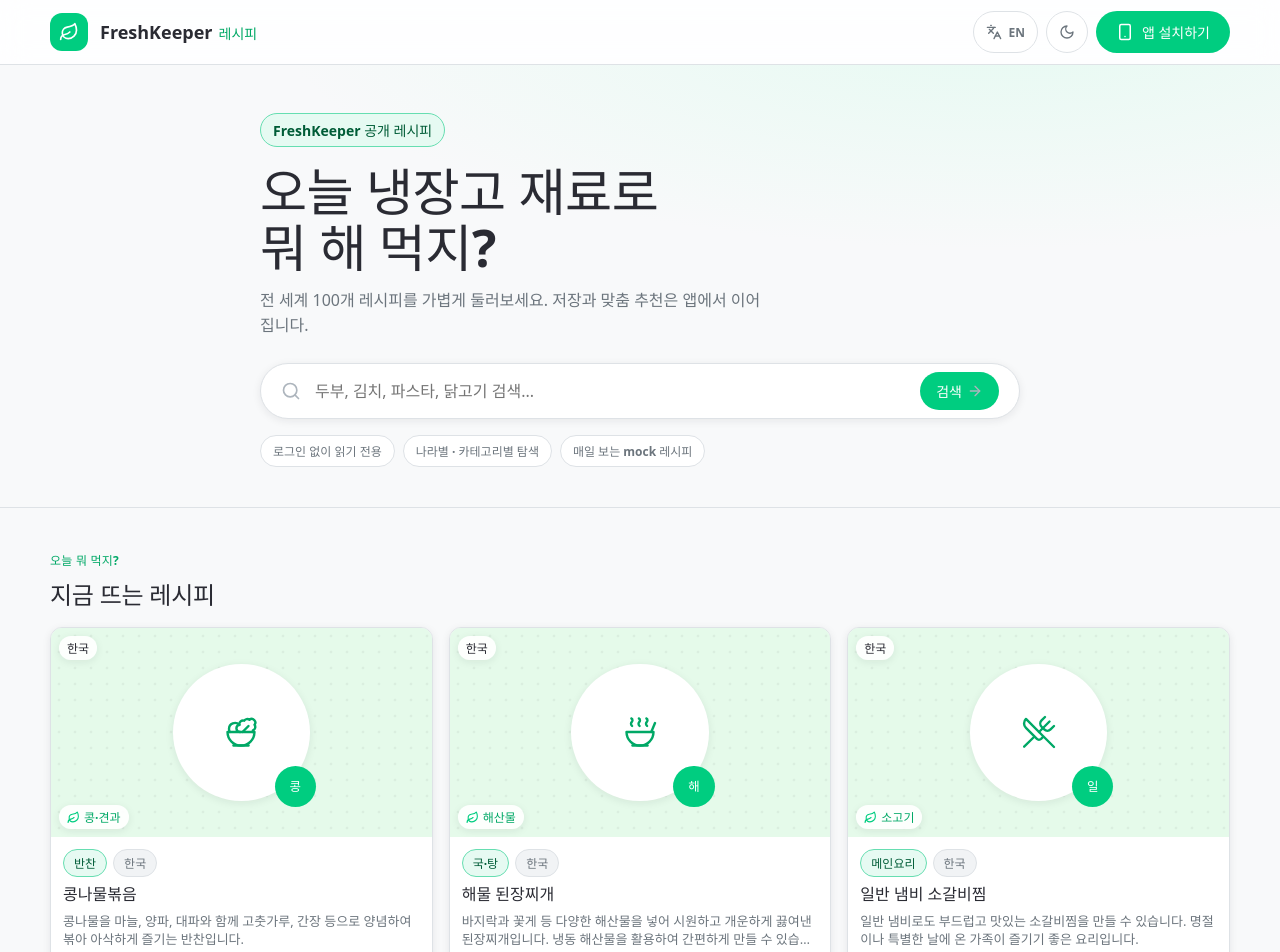
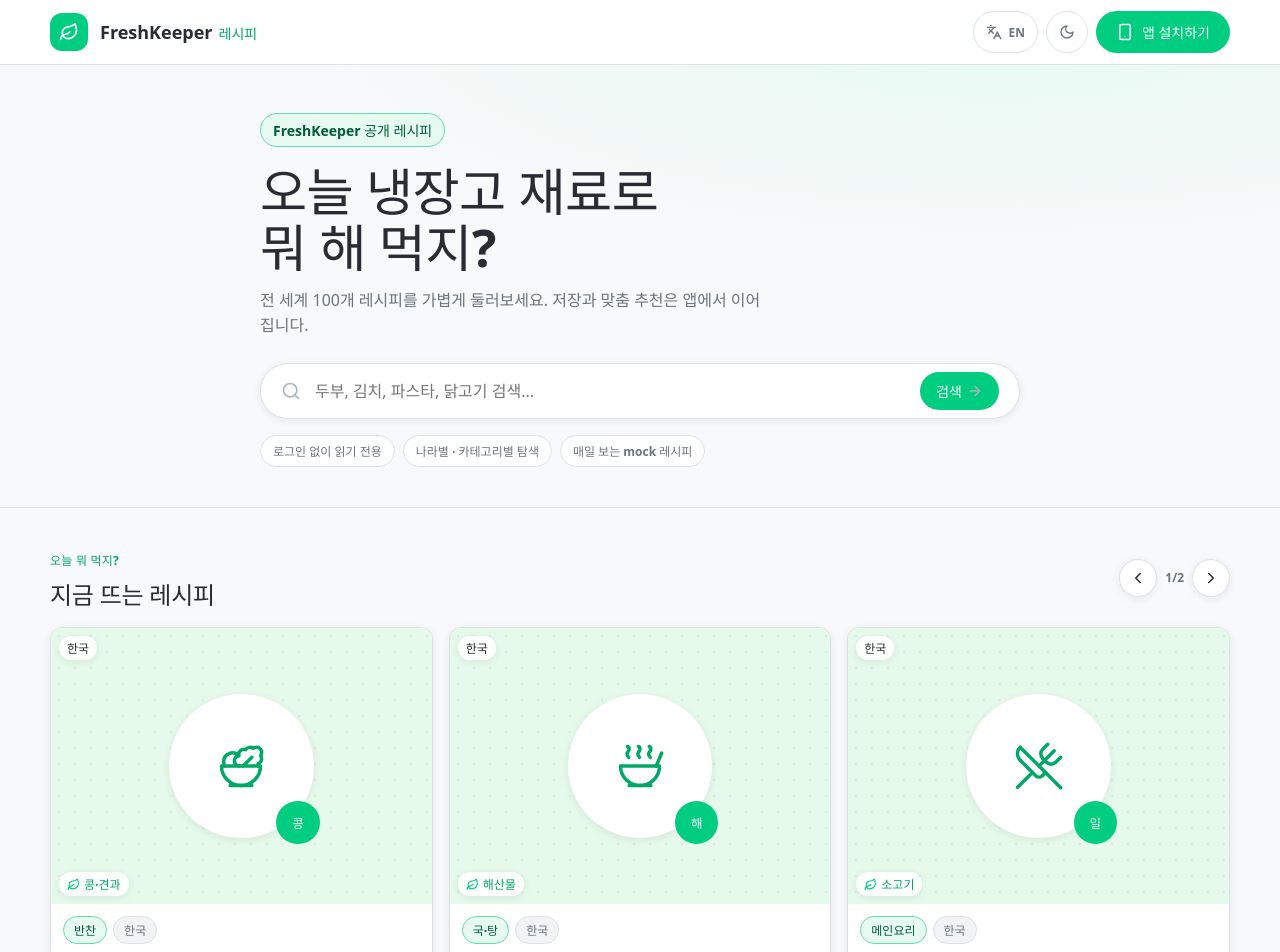
Before and after one commit to clipo-corp/web_fridgeProject_recipe, a React (Vite) app: page / in a window 1280 px wide. Shown: the top 952 px of the page. Built offline with nearby package versions, Linux system fonts and the light colour scheme.

Commit message:
Add featured recipe carousel

```diff
--- /dev/null
+++ b/src/components/FeaturedRecipeCarousel.tsx
@@ -0,0 +1,54 @@
+import { ChevronLeft, ChevronRight } from "lucide-react";
+import { useMemo, useState } from "react";
+import { RecipeCard } from "./RecipeCard";
+import type { PublicRecipeRecord } from "../lib/recipeCatalogTypes";
+
+type FeaturedRecipeCarouselProps = {
+  readonly recipes: readonly PublicRecipeRecord[];
+};
+
+const pageSize = 3;
+
+export function FeaturedRecipeCarousel({
+  recipes,
+}: FeaturedRecipeCarouselProps): JSX.Element {
+  const [page, setPage] = useState(0);
+  const pageCount = Math.max(1, Math.ceil(recipes.length / pageSize));
+  const normalizedPage = Math.min(page, pageCount - 1);
+  const visibleRecipes = useMemo(
+    () => recipes.slice(normalizedPage * pageSize, normalizedPage * pageSize + pageSize),
+    [recipes, normalizedPage],
+  );
+  const canPage = recipes.length > pageSize;
+
+  const goPrevious = (): void => {
+    setPage((current) => (current === 0 ? pageCount - 1 : current - 1));
+  };
+  const goNext = (): void => {
+    setPage((current) => (current + 1 >= pageCount ? 0 : current + 1));
+  };
+
+  return (
+    <div className="featured-carousel">
+      {canPage ? (
+        <div className="featured-carousel__controls" aria-label="지금 뜨는 레시피 넘기기">
+          <button type="button" className="featured-carousel__arrow" aria-label="이전 레시피" onClick={goPrevious}>
+            <ChevronLeft size={18} aria-hidden="true" />
+          </button>
+          <span className="featured-carousel__page">
+            {normalizedPage + 1}/{pageCount}
+          </span>
+          <button type="button" className="featured-carousel__arrow" aria-label="다음 레시피" onClick={goNext}>
+            <ChevronRight size={18} aria-hidden="true" />
+          </button>
+        </div>
+      ) : null}
+
+      <div className="grid grid--spotlight">
+        {visibleRecipes.map((recipe) => (
+          <RecipeCard key={recipe.recipeId} recipe={recipe} variant="spotlight" />
+        ))}
+      </div>
+    </div>
+  );
+}
--- a/src/components/RecipeCard.tsx
+++ b/src/components/RecipeCard.tsx
@@ -6,7 +6,7 @@ import type { PublicRecipeRecord } from "../lib/recipeCatalogTypes";
 
 type RecipeCardProps = {
   readonly recipe: PublicRecipeRecord;
-  readonly variant?: "grid" | "rail";
+  readonly variant?: "grid" | "rail" | "spotlight";
 };
 
 export function RecipeCard({ recipe, variant = "grid" }: RecipeCardProps): JSX.Element {
@@ -19,7 +19,7 @@ export function RecipeCard({ recipe, variant = "grid" }: RecipeCardProps): JSX.E
   return (
     <article className={`recipe-card recipe-card--${variant}`}>
       <a className="recipe-card__link" href={detailPathForRecipe(recipe.recipeId)}>
-        <RecipeVisual recipe={recipe} size={variant === "rail" ? "card" : "card"} />
+        <RecipeVisual recipe={recipe} size={variant === "spotlight" ? "spotlight" : "card"} />
         <div className="recipe-card__body">
           <div className="recipe-card__badges">
             <span className="badge badge--brand">{labelFor(recipe.category)}</span>
--- a/src/components/RecipeCatalogPage.tsx
+++ b/src/components/RecipeCatalogPage.tsx
@@ -2,6 +2,7 @@ import { useEffect, useMemo, useRef, useState } from "react";
 import type { ReactNode } from "react";
 import { Sparkles, X } from "lucide-react";
 import { InstallBand, MobileInstallCta } from "./AppInstallCta";
+import { FeaturedRecipeCarousel } from "./FeaturedRecipeCarousel";
 import { FilterBar, type FilterOptions } from "./FilterBar";
 import { RecipeCard } from "./RecipeCard";
 import {
@@ -150,11 +151,7 @@ export function RecipeCatalogPage(): JSX.Element {
         {showBrowsing ? (
           <div className="page">
             <Section eyebrow={t("section.featured.eyebrow")} title={t("section.trending.title")}>
-              <div className="grid grid--spotlight">
-                {featured.map((recipe) => (
-                  <RecipeCard key={recipe.recipeId} recipe={recipe} />
-                ))}
-              </div>
+              <FeaturedRecipeCarousel recipes={featured} />
             </Section>
           </div>
         ) : (
--- a/src/styles/catalog.css
+++ b/src/styles/catalog.css
@@ -697,6 +697,48 @@ main {
 
 .grid--spotlight {
   grid-template-columns: repeat(3, minmax(0, 1fr));
+}
+
+.featured-carousel {
+  position: relative;
+}
+
+.featured-carousel__controls {
+  position: absolute;
+  right: 0;
+  top: calc(-1 * (var(--space-lg) + var(--h-button)));
+  display: inline-flex;
+  align-items: center;
+  gap: var(--space-sm);
+}
+
+.featured-carousel__arrow {
+  display: inline-grid;
+  place-items: center;
+  width: 38px;
+  height: 38px;
+  border: 1px solid var(--border);
+  border-radius: var(--radius-pill);
+  background: var(--bg-card);
+  color: var(--text);
+  box-shadow: var(--shadow-card);
+  cursor: pointer;
+  transition:
+    border-color 140ms ease,
+    background 140ms ease,
+    transform 140ms ease;
+}
+
+.featured-carousel__arrow:hover {
+  border-color: var(--primary);
+  background: var(--bg-card-alt);
+  transform: translateY(-1px);
+}
+
+.featured-carousel__page {
+  color: var(--text-secondary);
+  font-size: var(--type-caption-size);
+  font-weight: 800;
 }
 
 .grid--feed {
@@ -748,6 +790,30 @@ main {
   border-color: var(--border-hover);
 }
 
+.recipe-card--spotlight .recipe-card__link {
+  height: clamp(360px, 31vw, 460px);
+}
+
+.recipe-card--spotlight .recipe-visual {
+  flex: 0 0 70%;
+  aspect-ratio: auto;
+}
+
+.recipe-card--spotlight .recipe-card__body {
+  flex: 0 0 30%;
+  min-height: 0;
+  gap: 5px;
+}
+
+.recipe-card--spotlight .recipe-card__ingredients {
+  display: none;
+}
+
+.recipe-card--spotlight p {
+  min-height: 0;
+  -webkit-line-clamp: 1;
+}
+
 .recipe-card__body {
   display: flex;
   flex-direction: column;
@@ -1530,12 +1596,22 @@ main {
 @media (max-width: 560px) {
   .grid--feed,
   .grid--spotlight {
-    grid-template-columns: repeat(2, minmax(0, 1fr));
+    grid-template-columns: 1fr;
     gap: var(--space-md);
+  }
+
+  .featured-carousel__controls {
+    position: static;
+    justify-content: flex-end;
+    margin: calc(-1 * var(--space-sm)) 0 var(--space-md);
   }
 
   .recipe-card__body {
     padding: var(--space-md);
+  }
+
+  .recipe-card--spotlight .recipe-card__link {
+    height: 390px;
   }
 
   .rail .recipe-card--rail {
```
